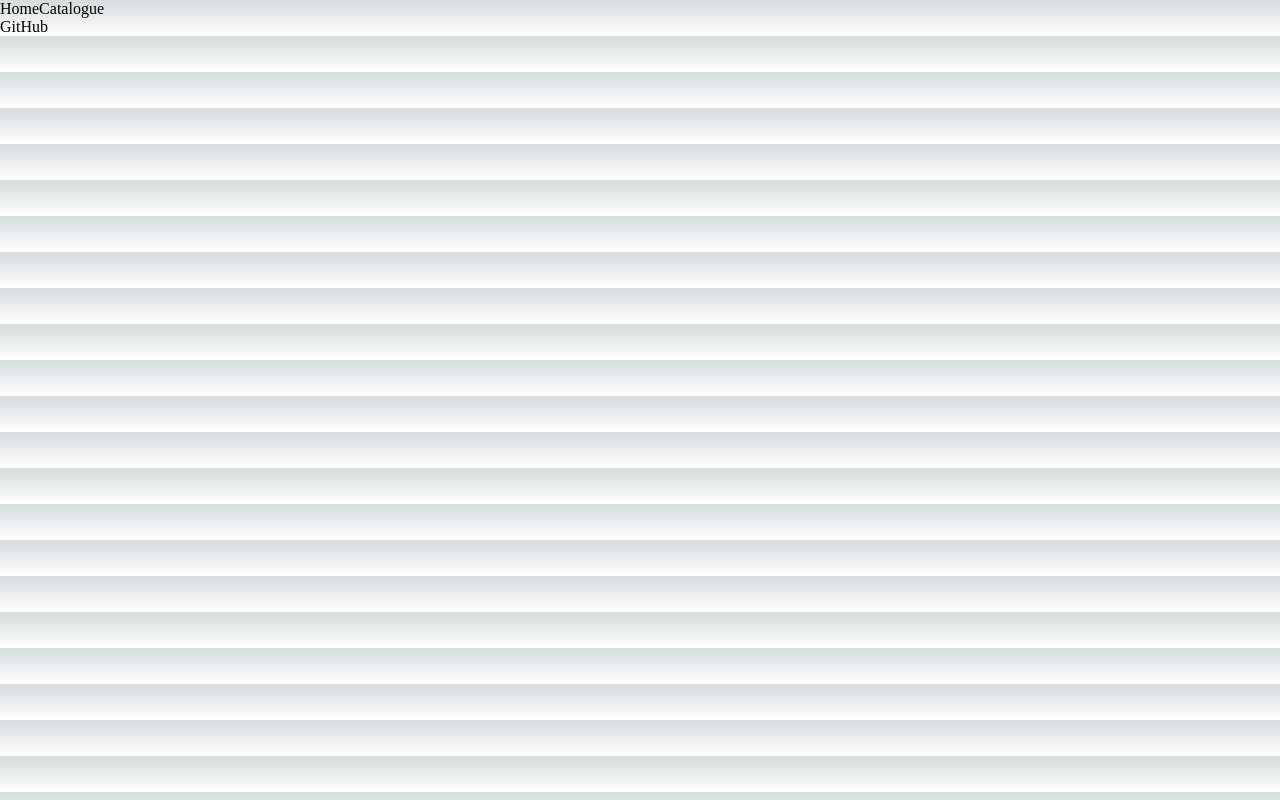
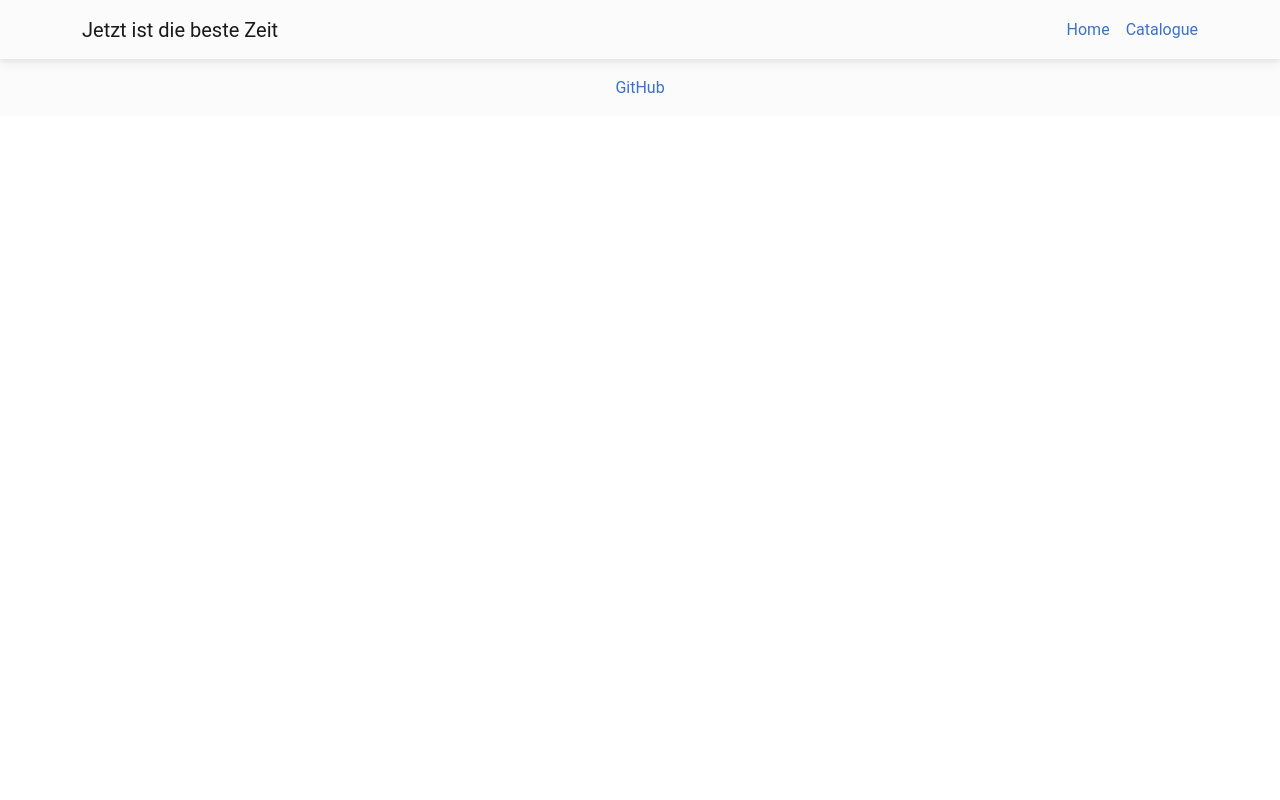
Before and after one commit to Nelfimov/eshop-2.0-react, a Next.js app: page / in a window 1280 px wide. Built offline with nearby package versions, Linux system fonts and the light colour scheme.

Commit message:
added bootstrap styling to navbar and footer

```diff
--- a/package.json
+++ b/package.json
@@ -10,12 +10,14 @@
     "lint": "next lint"
   },
   "dependencies": {
+    "@fortawesome/fontawesome-free": "^6.3.0",
     "@next/font": "13.1.6",
     "@types/node": "18.13.0",
     "@types/react": "18.0.28",
     "@types/react-dom": "18.0.11",
     "eslint": "8.34.0",
     "eslint-config-next": "13.1.6",
+    "mdb-react-ui-kit": "^5.1.0",
     "next": "13.1.6",
     "react": "18.2.0",
     "react-dom": "18.2.0",
--- a/src/components/footer.tsx
+++ b/src/components/footer.tsx
@@ -1,9 +1,12 @@
+import { MDBContainer, MDBFooter } from 'mdb-react-ui-kit';
 import Link from 'next/link';
 
 export function Footer() {
   return (
-    <footer>
-      <Link href="https://github.com/nelfimov/">GitHub</Link>
-    </footer>
+    <MDBFooter bgColor="light">
+      <MDBContainer className="text-center py-3">
+        <Link href="https://github.com/nelfimov/">GitHub</Link>
+      </MDBContainer>
+    </MDBFooter>
   );
 }
--- a/src/components/layout.tsx
+++ b/src/components/layout.tsx
@@ -1,3 +1,4 @@
+import { MDBContainer } from 'mdb-react-ui-kit';
 import { PropsWithChildren } from 'react';
 import { Navbar, Footer } from './index';
 
@@ -5,7 +6,9 @@ export function Layout({ children }: PropsWithChildren) {
   return (
     <>
       <Navbar />
-      <main>{children}</main>
+      <main>
+        <MDBContainer>{children}</MDBContainer>
+      </main>
       <Footer />
     </>
   );
--- a/src/components/navbar.tsx
+++ b/src/components/navbar.tsx
@@ -1,10 +1,26 @@
 import Link from 'next/link';
+import {
+  MDBContainer,
+  MDBNavbar,
+  MDBNavbarBrand,
+  MDBNavbarItem,
+  MDBNavbarNav,
+} from 'mdb-react-ui-kit';
 
 export function Navbar() {
   return (
-    <div className="Navbar">
-      <Link href="/">Home</Link>
-      <Link href="/products">Catalogue</Link>
-    </div>
+    <MDBNavbar expand="md" bgColor="light">
+      <MDBContainer>
+        <MDBNavbarBrand href="/">Jetzt ist die beste Zeit</MDBNavbarBrand>
+        <MDBNavbarNav right fullWidth={false} className="gap-3">
+          <MDBNavbarItem>
+            <Link href="/">Home</Link>
+          </MDBNavbarItem>
+          <MDBNavbarItem>
+            <Link href="/products">Catalogue</Link>
+          </MDBNavbarItem>
+        </MDBNavbarNav>
+      </MDBContainer>
+    </MDBNavbar>
   );
 }
--- a/src/pages/_app.tsx
+++ b/src/pages/_app.tsx
@@ -1,4 +1,5 @@
-import '@/styles/globals.css';
+import 'mdb-react-ui-kit/dist/css/mdb.min.css';
+import '@fortawesome/fontawesome-free/css/all.min.css';
 import type { AppProps } from 'next/app';
 import { Layout } from '@/components';
 
--- a/src/styles/globals.css
+++ /dev/null
@@ -1,107 +0,0 @@
-:root {
-  --max-width: 1100px;
-  --border-radius: 12px;
-  --font-mono: ui-monospace, Menlo, Monaco, 'Cascadia Mono', 'Segoe UI Mono',
-    'Roboto Mono', 'Oxygen Mono', 'Ubuntu Monospace', 'Source Code Pro',
-    'Fira Mono', 'Droid Sans Mono', 'Courier New', monospace;
-
-  --foreground-rgb: 0, 0, 0;
-  --background-start-rgb: 214, 219, 220;
-  --background-end-rgb: 255, 255, 255;
-
-  --primary-glow: conic-gradient(
-    from 180deg at 50% 50%,
-    #16abff33 0deg,
-    #0885ff33 55deg,
-    #54d6ff33 120deg,
-    #0071ff33 160deg,
-    transparent 360deg
-  );
-  --secondary-glow: radial-gradient(
-    rgba(255, 255, 255, 1),
-    rgba(255, 255, 255, 0)
-  );
-
-  --tile-start-rgb: 239, 245, 249;
-  --tile-end-rgb: 228, 232, 233;
-  --tile-border: conic-gradient(
-    #00000080,
-    #00000040,
-    #00000030,
-    #00000020,
-    #00000010,
-    #00000010,
-    #00000080
-  );
-
-  --callout-rgb: 238, 240, 241;
-  --callout-border-rgb: 172, 175, 176;
-  --card-rgb: 180, 185, 188;
-  --card-border-rgb: 131, 134, 135;
-}
-
-@media (prefers-color-scheme: dark) {
-  :root {
-    --foreground-rgb: 255, 255, 255;
-    --background-start-rgb: 0, 0, 0;
-    --background-end-rgb: 0, 0, 0;
-
-    --primary-glow: radial-gradient(rgba(1, 65, 255, 0.4), rgba(1, 65, 255, 0));
-    --secondary-glow: linear-gradient(
-      to bottom right,
-      rgba(1, 65, 255, 0),
-      rgba(1, 65, 255, 0),
-      rgba(1, 65, 255, 0.3)
-    );
-
-    --tile-start-rgb: 2, 13, 46;
-    --tile-end-rgb: 2, 5, 19;
-    --tile-border: conic-gradient(
-      #ffffff80,
-      #ffffff40,
-      #ffffff30,
-      #ffffff20,
-      #ffffff10,
-      #ffffff10,
-      #ffffff80
-    );
-
-    --callout-rgb: 20, 20, 20;
-    --callout-border-rgb: 108, 108, 108;
-    --card-rgb: 100, 100, 100;
-    --card-border-rgb: 200, 200, 200;
-  }
-}
-
-* {
-  box-sizing: border-box;
-  padding: 0;
-  margin: 0;
-}
-
-html,
-body {
-  max-width: 100vw;
-  overflow-x: hidden;
-}
-
-body {
-  color: rgb(var(--foreground-rgb));
-  background: linear-gradient(
-      to bottom,
-      transparent,
-      rgb(var(--background-end-rgb))
-    )
-    rgb(var(--background-start-rgb));
-}
-
-a {
-  color: inherit;
-  text-decoration: none;
-}
-
-@media (prefers-color-scheme: dark) {
-  html {
-    color-scheme: dark;
-  }
-}
```
Also changed, not shown: 1 other file (tests, documents, lock files or other folders).
